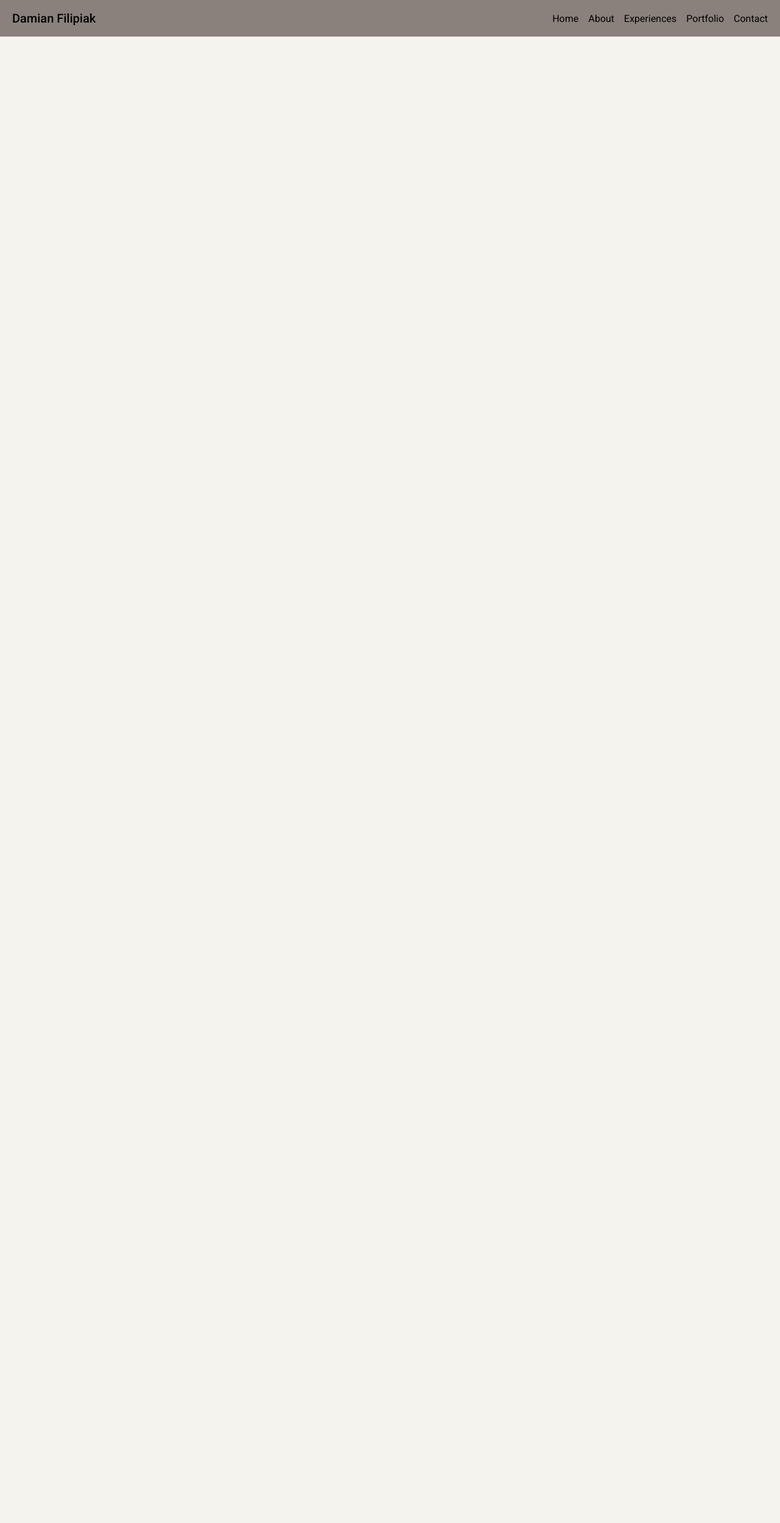
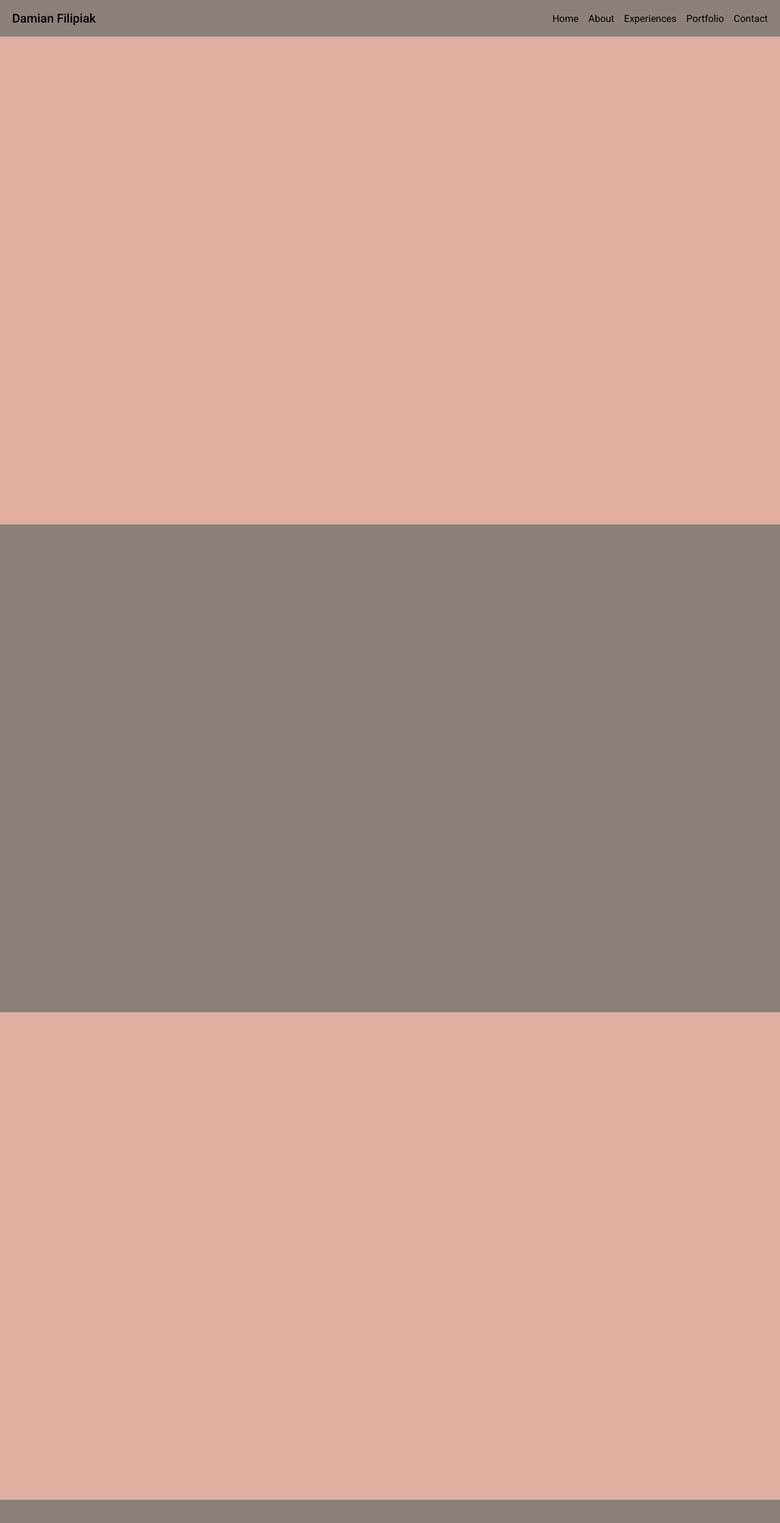
Before and after one commit to jakubiwaszkiewicz/simple-coop-project, a React (Create React App) app: page / in a window 1280 px wide. Shown: the top 2498 px of the page at 61% size. Before the commit the page ends 800 px from the top, so only its background shows below. Built offline with nearby package versions, Linux system fonts and the light colour scheme.

Commit message:
cały layout

```diff
--- a/src/App.js
+++ b/src/App.js
@@ -1,12 +1,20 @@
-import Header from './components/Header'
-import Main from './components/Main'
+import NavBar from './components/NavBar'
+import Home from './components/Home'
+import About from './components/About'
+import Experiences from './components/Experiences'
+import Portfolio from './components/Portfolio'
+import Contact from './components/Contact'
 import Footer from './components/Footer'
 
 export default function App() {
   return (
     <div className="App">
-      <Header />
-      <Main />
+      <NavBar/>
+      <Home />
+      <About />
+      <Experiences />
+      <Portfolio />
+      <Contact />
       <Footer />
     </div>
   );
--- /dev/null
+++ b/src/components/About.js
@@ -0,0 +1,5 @@
+export default function About () {
+    return(
+        <div id="about"></div>
+    )
+}
--- /dev/null
+++ b/src/components/Contact.js
@@ -0,0 +1,9 @@
+/*contact musi byc ostatnim komponentem, bedzie mial 90vh i 10vh oddamy footerowi,
+ chcemy zrobic tak zeby nie bylo scrolla po boku, więc nie bedzie sie dalo przescrollować wiec jezeli ostatnia strona
+ czyli kontakt bedzie miala 100vh to uzytkownicy nie beda mieli dostepu do footera*/
+
+export default function Contact () {
+    return (
+        <div id="contact"></div>
+    );
+}
--- /dev/null
+++ b/src/components/Experiences.js
@@ -0,0 +1,5 @@
+export default function Experiences () {
+    return(
+        <div id="experiences"></div>
+    )
+}
--- a/src/components/Footer.js
+++ b/src/components/Footer.js
@@ -1,7 +1,7 @@
 export default function Footer () {
     return (
         <footer>
-
+            <p>Website created by damianfilipiak and jakubiwaszkiewicz</p>
         </footer>
     )
 }
--- a/src/components/Header.js
+++ /dev/null
@@ -1,16 +0,0 @@
-export default function Header () {
-    return (
-        <header>
-            <nav>
-                <h3>Damian Filipiak</h3>
-                <ul>
-                    <li><a href="#">Home</a></li>
-                    <li><a href="#">About</a></li>
-                    <li><a href="#">Experiences</a></li>
-                    <li><a href="#">Portfolio</a></li>
-                    <li><a href="#">Contact</a></li>
-                </ul>
-            </nav>
-        </header>
-    )
-}
--- /dev/null
+++ b/src/components/Home.js
@@ -0,0 +1,4 @@
+export default function Home () {
+    return(
+        <header></header>
+    );}
--- a/src/components/Main.js
+++ /dev/null
@@ -1,7 +0,0 @@
-export default function Main () {
-    return (
-        <main>
-
-        </main>
-    )
-}
--- /dev/null
+++ b/src/components/NavBar.js
@@ -0,0 +1,14 @@
+export default function NavBar () {
+    return (
+        <nav>
+            <h3>Damian Filipiak</h3>
+            <ul>
+                <li><a href="#">Home</a></li>
+                <li><a href="#">About</a></li>
+                <li><a href="#">Experiences</a></li>
+                <li><a href="#">Portfolio</a></li>
+                <li><a href="#">Contact</a></li>
+            </ul>
+        </nav>
+    )
+}
--- /dev/null
+++ b/src/components/Portfolio.js
@@ -0,0 +1,9 @@
+export default function Portfolio () {
+    return (
+        <main>
+            {/*tutaj będzie mały komponent który będzie przyjmował dane z zewnątrz czyli z pliku tekstowego który będzie
+            zawierał takie informacje jak [opis projektu, link do zdjęcia z jakiegoś hostingu projektu, nazwę projektu
+              wszystkie projekty będą w jednym kontenerze i będzie można przesuwać projekty przy pomocy suwaczka]*/}
+        </main>
+    )
+}
--- a/src/index.css
+++ b/src/index.css
@@ -63,5 +63,54 @@ nav a:hover {
 
 nav a:focus{
   text-shadow: 0px 0px 4px 4px #F4F3EE;
-  transform: ;
 }
+
+/* ///// Home section ///// */
+
+header {
+  width: 100vw;
+  height: 100vh;
+  background: #E0AFA0;
+}
+
+/* ///// About section ///// */
+
+#about {
+  width: 100vw;
+  height: 100vh;
+  background: #8A817C;
+}
+
+/* ///// Experiences section ///// */
+
+#experiences {
+  width: 100vw;
+  height: 100vh;
+  background: #E0AFA0;
+}
+
+/* ///// Portfolio section ///// */
+
+main {
+  width: 100vw;
+  height: 100vh;
+  background: #8A817C;
+}
+
+/* ///// Contact section ///// */
+
+#contact {
+  width: 100vw;
+  height: 90vh;
+  background: #E0AFA0;
+}
+
+
+
+/* ///// Footer section  ///// */
+
+Footer {
+  width: 100vw;
+  height: 10vh;
+  background: #8A817C;
+}
```
Also changed, not shown: src/README-DAMIAN.txt (added).
